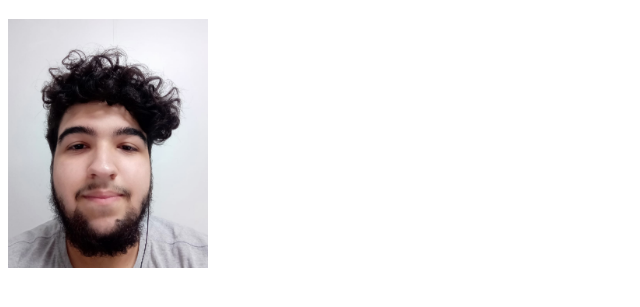
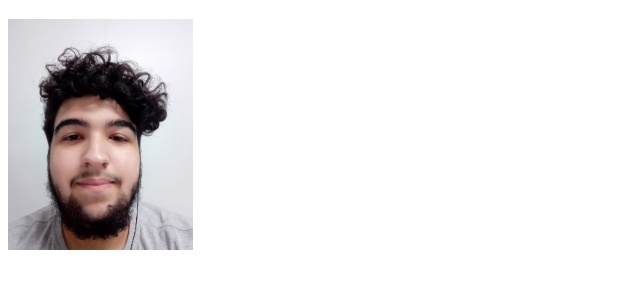
Before and after one commit to kauancarniel/kauancarniel.github.io, a plain HTML site: page index.html in a window 1280 px wide. Shown: the part 61-368 px from the top of the page, without its empty margins (0-640 px from the left). Drawn offline with Linux system fonts and the light colour scheme.

Commit message:
adicionei minha foto

```diff
--- a/index.html
+++ b/index.html
@@ -8,6 +8,6 @@
 </head>
 <body>
     <h1>Kauan Carniel Peres</h1>
-    <img src="imagem/eu.jpeg" alt="Uma foto minha de perfil com uma camiseta cinza" width="200">
+    <img src="imagem/eu.jpeg" alt="Uma foto minha de perfil sorrindo e usando uma camiseta cinza" width="185">
 </body>
 </html>
```
